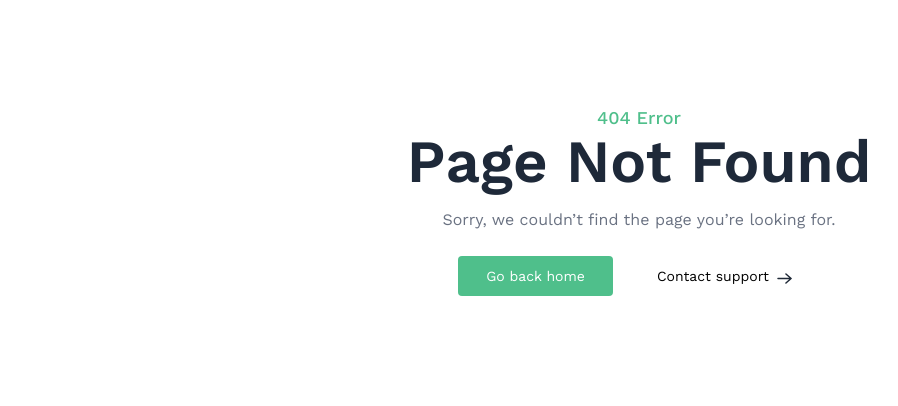
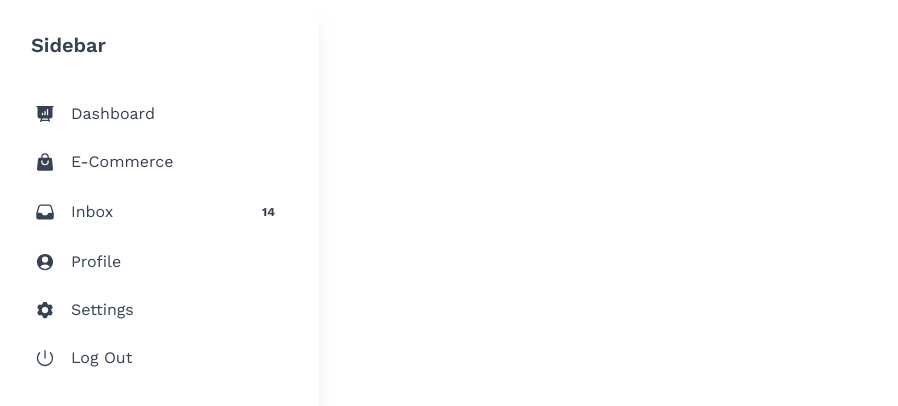
Before and after one commit to zilullah/gorceries, a React app: page /dashboardseller in a window 1280 px wide. Before the commit this address had no page. Shown: the top 406 px of the page, without its empty margins (1-899 px from the left). Built offline with nearby package versions, Linux system fonts and the light colour scheme; the HTML template or start-up script is replaced by a standard one.

Commit message:
adding side bar and login screens

```diff
--- a/src/App.tsx
+++ b/src/App.tsx
@@ -10,11 +10,11 @@
 import Carts from "./pages/Carts";
 import NotFound from "./pages/NotFound";
 import LoginSeller from "./pages/LoginSeller";
+import DashboardSeller from "./pages/DashboardSeller";
 
 const App = () => {
   const isSellerPath = useLocation().pathname.includes("seller");
   const { showLoginForm } = useAppContext();
-
   return (
     <div className="">
       {isSellerPath ? null : <Navbar />}
@@ -27,6 +27,7 @@
           <Route path="/products" element={<Products />} />
           <Route path="/products/:category" element={<Products />} />
           <Route path="/carts" element={<Carts />} />
+          <Route path="/dashboardseller" element={<DashboardSeller />} />
           <Route path="*" element={<NotFound />} />
         </Routes>
       </main>
--- /dev/null
+++ b/src/pages/DashboardSeller.tsx
@@ -0,0 +1,161 @@
+import React from "react";
+import { NavLink } from "react-router-dom";
+
+const DashboardSeller = () => {
+  return (
+    <div className="flex flex-row">
+      <div className="relative flex h-screen w-full max-w-[20rem] flex-col rounded-xl bg-white bg-clip-border p-4 text-gray-700 shadow-xl shadow-blue-gray-900/5">
+        <div className="p-4 mb-2">
+          <h5 className="block font-sans text-xl antialiased font-semibold leading-snug tracking-normal text-blue-gray-900">
+            Sidebar
+          </h5>
+        </div>
+        <nav className="flex min-w-[240px] flex-col gap-1 p-2 font-sans text-base font-normal text-blue-gray-700">
+          <NavLink
+            to={"/"}
+            role="button"
+            className="flex items-center w-full p-3 leading-tight
+           transition-all rounded-lg outline-none text-start hover:bg-blue-gray-50
+           hover:bg-opacity-80 hover:text-blue-gray-900 focus:bg-blue-gray-50 focus:bg-opacity-80
+           focus:text-blue-gray-900 active:bg-blue-gray-50 active:bg-opacity-80
+           active:text-blue-gray-900 cursor-pointer"
+          >
+            <div className="grid mr-4 place-items-center">
+              <svg
+                xmlns="http://www.w3.org/2000/svg"
+                viewBox="0 0 24 24"
+                fill="currentColor"
+                aria-hidden="true"
+                className="w-5 h-5"
+              >
+                <path
+                  fill-rule="evenodd"
+                  d="M2.25 2.25a.75.75 0 000 1.5H3v10.5a3 3 0 003 3h1.21l-1.172 3.513a.75.75 0 001.424.474l.329-.987h8.418l.33.987a.75.75 0 001.422-.474l-1.17-3.513H18a3 3 0 003-3V3.75h.75a.75.75 0 000-1.5H2.25zm6.04 16.5l.5-1.5h6.42l.5 1.5H8.29zm7.46-12a.75.75 0 00-1.5 0v6a.75.75 0 001.5 0v-6zm-3 2.25a.75.75 0 00-1.5 0v3.75a.75.75 0 001.5 0V9zm-3 2.25a.75.75 0 00-1.5 0v1.5a.75.75 0 001.5 0v-1.5z"
+                  clip-rule="evenodd"
+                ></path>
+              </svg>
+            </div>
+            Dashboard
+          </NavLink>
+          <NavLink
+            to={"/"}
+            role="button"
+            className="flex items-center w-full p-3 leading-tight transition-all rounded-lg outline-none text-start hover:bg-blue-gray-50 hover:bg-opacity-80 hover:text-blue-gray-900 focus:bg-blue-gray-50 focus:bg-opacity-80 focus:text-blue-gray-900 active:bg-blue-gray-50 active:bg-opacity-80 active:text-blue-gray-900"
+          >
+            <div className="grid mr-4 place-items-center">
+              <svg
+                xmlns="http://www.w3.org/2000/svg"
+                viewBox="0 0 24 24"
+                fill="currentColor"
+                aria-hidden="true"
+                className="w-5 h-5"
+              >
+                <path
+                  fill-rule="evenodd"
+                  d="M7.5 6v.75H5.513c-.96 0-1.764.724-1.865 1.679l-1.263 12A1.875 1.875 0 004.25 22.5h15.5a1.875 1.875 0 001.865-2.071l-1.263-12a1.875 1.875 0 00-1.865-1.679H16.5V6a4.5 4.5 0 10-9 0zM12 3a3 3 0 00-3 3v.75h6V6a3 3 0 00-3-3zm-3 8.25a3 3 0 106 0v-.75a.75.75 0 011.5 0v.75a4.5 4.5 0 11-9 0v-.75a.75.75 0 011.5 0v.75z"
+                  clip-rule="evenodd"
+                ></path>
+              </svg>
+            </div>
+            E-Commerce
+          </NavLink>
+          <NavLink
+            to={"/"}
+            role="button"
+            className="flex items-center w-full p-3 leading-tight transition-all rounded-lg outline-none text-start hover:bg-blue-gray-50 hover:bg-opacity-80 hover:text-blue-gray-900 focus:bg-blue-gray-50 focus:bg-opacity-80 focus:text-blue-gray-900 active:bg-blue-gray-50 active:bg-opacity-80 active:text-blue-gray-900"
+          >
+            <div className="grid mr-4 place-items-center">
+              <svg
+                xmlns="http://www.w3.org/2000/svg"
+                viewBox="0 0 24 24"
+                fill="currentColor"
+                aria-hidden="true"
+                className="w-5 h-5"
+              >
+                <path
+                  fill-rule="evenodd"
+                  d="M6.912 3a3 3 0 00-2.868 2.118l-2.411 7.838a3 3 0 00-.133.882V18a3 3 0 003 3h15a3 3 0 003-3v-4.162c0-.299-.045-.596-.133-.882l-2.412-7.838A3 3 0 0017.088 3H6.912zm13.823 9.75l-2.213-7.191A1.5 1.5 0 0017.088 4.5H6.912a1.5 1.5 0 00-1.434 1.059L3.265 12.75H6.11a3 3 0 012.684 1.658l.256.513a1.5 1.5 0 001.342.829h3.218a1.5 1.5 0 001.342-.83l.256-.512a3 3 0 012.684-1.658h2.844z"
+                  clip-rule="evenodd"
+                ></path>
+              </svg>
+            </div>
+            Inbox
+            <div className="grid ml-auto place-items-center justify-self-end">
+              <div className="relative grid items-center px-2 py-1 font-sans text-xs font-bold uppercase rounded-full select-none whitespace-nowrap bg-blue-gray-500/20 text-blue-gray-900">
+                <span className="">14</span>
+              </div>
+            </div>
+          </NavLink>
+          <NavLink
+            to={"/"}
+            role="button"
+            className="flex items-center w-full p-3 leading-tight transition-all rounded-lg outline-none text-start hover:bg-blue-gray-50 hover:bg-opacity-80 hover:text-blue-gray-900 focus:bg-blue-gray-50 focus:bg-opacity-80 focus:text-blue-gray-900 active:bg-blue-gray-50 active:bg-opacity-80 active:text-blue-gray-900"
+          >
+            <div className="grid mr-4 place-items-center">
+              <svg
+                xmlns="http://www.w3.org/2000/svg"
+                viewBox="0 0 24 24"
+                fill="currentColor"
+                aria-hidden="true"
+                className="w-5 h-5"
+              >
+                <path
+                  fill-rule="evenodd"
+                  d="M18.685 19.097A9.723 9.723 0 0021.75 12c0-5.385-4.365-9.75-9.75-9.75S2.25 6.615 2.25 12a9.723 9.723 0 003.065 7.097A9.716 9.716 0 0012 21.75a9.716 9.716 0 006.685-2.653zm-12.54-1.285A7.486 7.486 0 0112 15a7.486 7.486 0 015.855 2.812A8.224 8.224 0 0112 20.25a8.224 8.224 0 01-5.855-2.438zM15.75 9a3.75 3.75 0 11-7.5 0 3.75 3.75 0 017.5 0z"
+                  clip-rule="evenodd"
+                ></path>
+              </svg>
+            </div>
+            Profile
+          </NavLink>
+          <NavLink
+            to={"/"}
+            role="button"
+            className="flex items-center w-full p-3 leading-tight transition-all rounded-lg outline-none text-start hover:bg-blue-gray-50 hover:bg-opacity-80 hover:text-blue-gray-900 focus:bg-blue-gray-50 focus:bg-opacity-80 focus:text-blue-gray-900 active:bg-blue-gray-50 active:bg-opacity-80 active:text-blue-gray-900"
+          >
+            <div className="grid mr-4 place-items-center">
+              <svg
+                xmlns="http://www.w3.org/2000/svg"
+                viewBox="0 0 24 24"
+                fill="currentColor"
+                aria-hidden="true"
+                className="w-5 h-5"
+              >
+                <path
+                  fill-rule="evenodd"
+                  d="M11.078 2.25c-.917 0-1.699.663-1.85 1.567L9.05 4.889c-.02.12-.115.26-.297.348a7.493 7.493 0 00-.986.57c-.166.115-.334.126-.45.083L6.3 5.508a1.875 1.875 0 00-2.282.819l-.922 1.597a1.875 1.875 0 00.432 2.385l.84.692c.095.078.17.229.154.43a7.598 7.598 0 000 1.139c.015.2-.059.352-.153.43l-.841.692a1.875 1.875 0 00-.432 2.385l.922 1.597a1.875 1.875 0 002.282.818l1.019-.382c.115-.043.283-.031.45.082.312.214.641.405.985.57.182.088.277.228.297.35l.178 1.071c.151.904.933 1.567 1.85 1.567h1.844c.916 0 1.699-.663 1.85-1.567l.178-1.072c.02-.12.114-.26.297-.349.344-.165.673-.356.985-.57.167-.114.335-.125.45-.082l1.02.382a1.875 1.875 0 002.28-.819l.923-1.597a1.875 1.875 0 00-.432-2.385l-.84-.692c-.095-.078-.17-.229-.154-.43a7.614 7.614 0 000-1.139c-.016-.2.059-.352.153-.43l.84-.692c.708-.582.891-1.59.433-2.385l-.922-1.597a1.875 1.875 0 00-2.282-.818l-1.02.382c-.114.043-.282.031-.449-.083a7.49 7.49 0 00-.985-.57c-.183-.087-.277-.227-.297-.348l-.179-1.072a1.875 1.875 0 00-1.85-1.567h-1.843zM12 15.75a3.75 3.75 0 100-7.5 3.75 3.75 0 000 7.5z"
+                  clip-rule="evenodd"
+                ></path>
+              </svg>
+            </div>
+            Settings
+          </NavLink>
+          <NavLink
+            to={""}
+            role="button"
+            className="flex items-center w-full p-3 leading-tight transition-all rounded-lg outline-none text-start hover:bg-blue-gray-50 hover:bg-opacity-80 hover:text-blue-gray-900 focus:bg-blue-gray-50 focus:bg-opacity-80 focus:text-blue-gray-900 active:bg-blue-gray-50 active:bg-opacity-80 active:text-blue-gray-900"
+          >
+            <div className="grid mr-4 place-items-center">
+              <svg
+                xmlns="http://www.w3.org/2000/svg"
+                viewBox="0 0 24 24"
+                fill="currentColor"
+                aria-hidden="true"
+                className="w-5 h-5"
+              >
+                <path
+                  fill-rule="evenodd"
+                  d="M12 2.25a.75.75 0 01.75.75v9a.75.75 0 01-1.5 0V3a.75.75 0 01.75-.75zM6.166 5.106a.75.75 0 010 1.06 8.25 8.25 0 1011.668 0 .75.75 0 111.06-1.06c3.808 3.807 3.808 9.98 0 13.788-3.807 3.808-9.98 3.808-13.788 0-3.808-3.807-3.808-9.98 0-13.788a.75.75 0 011.06 0z"
+                  clip-rule="evenodd"
+                ></path>
+              </svg>
+            </div>
+            Log Out
+          </NavLink>
+        </nav>
+      </div>
+    </div>
+  );
+};
+
+export default DashboardSeller;
--- a/src/pages/LoginSeller.tsx
+++ b/src/pages/LoginSeller.tsx
@@ -1,6 +1,10 @@
-import React from "react";
+import * as React from "react";
+import { useAppContext } from "../context/AppContext";
 
 const LoginSeller = () => {
+  const { navigate } = useAppContext();
+  const emailRef = React.useRef("");
+  const passwordRef = React.useRef("");
   return (
     <div className="w-full h-screen flex justify-center items-center">
       <form className="bg-white text-gray-500 max-w-[340px] w-full mx-4 md:p-6 p-4 py-8 text-left text-sm rounded-xl shadow-[0px_0px_10px_0px] shadow-black/10">
@@ -32,10 +36,12 @@
             />
           </svg>
           <input
+            defaultValue="admin@gmail.com"
             className="w-full outline-none bg-transparent py-2.5"
             type="email"
             placeholder="Email"
             required
+            onChange={(val) => (emailRef.current = val.target.value)}
           />
         </div>
         <div className="flex items-center mt-2 mb-4 border bg-indigo-500/5 border-gray-500/10 rounded gap-1 pl-2">
@@ -52,10 +58,12 @@
             />
           </svg>
           <input
+            defaultValue="admin"
             className="w-full outline-none bg-transparent py-2.5"
             type="password"
             placeholder="Password"
             required
+            onChange={(val) => (passwordRef.current = val.target.value)}
           />
         </div>
         <div className="flex items-center justify-between mb-6">
@@ -68,6 +76,10 @@
           </a>
         </div>
         <button
+          onClick={(e) => {
+            e.preventDefault();
+            navigate("dashboardseller");
+          }}
           type="submit"
           className="w-full mb-3 bg-indigo-500 hover:bg-indigo-600/90 transition py-2.5 rounded text-white font-medium"
         >
```
